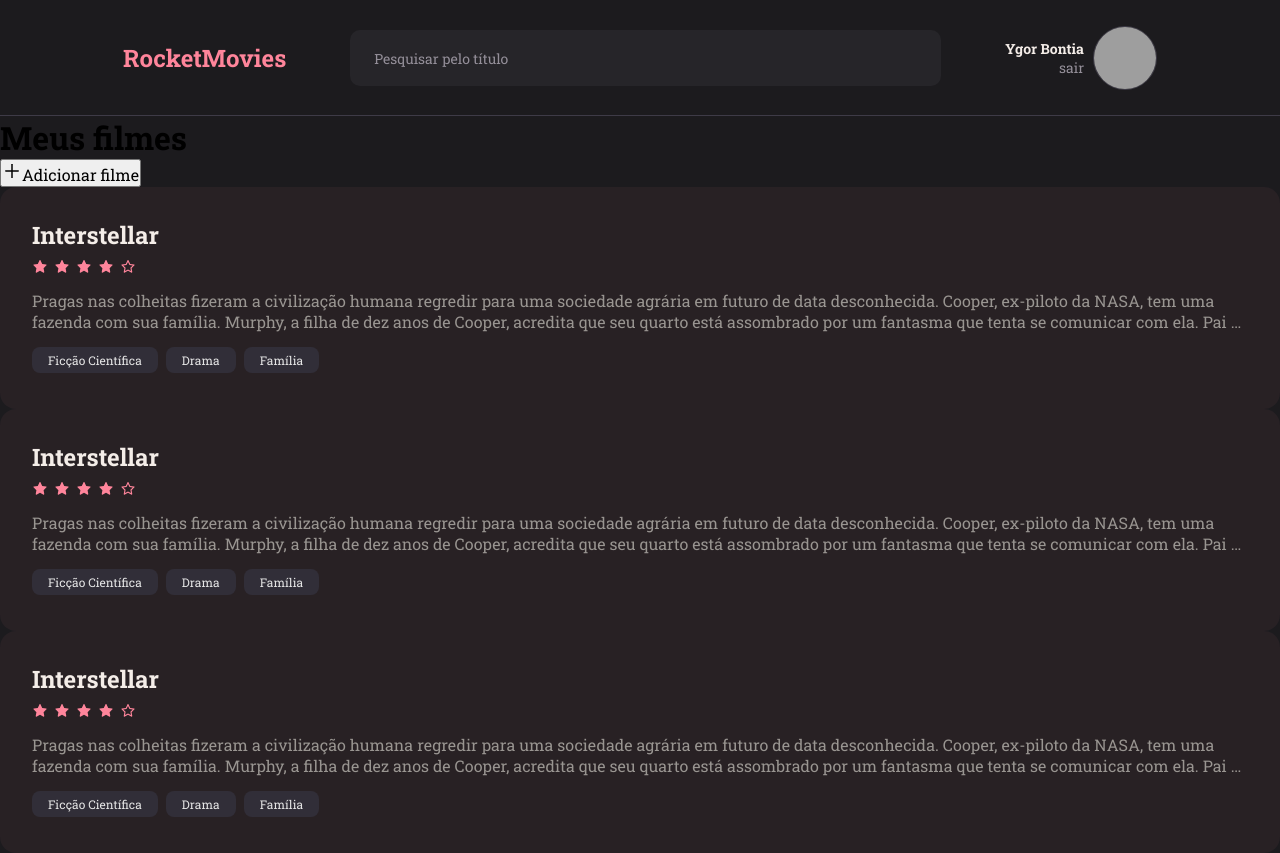
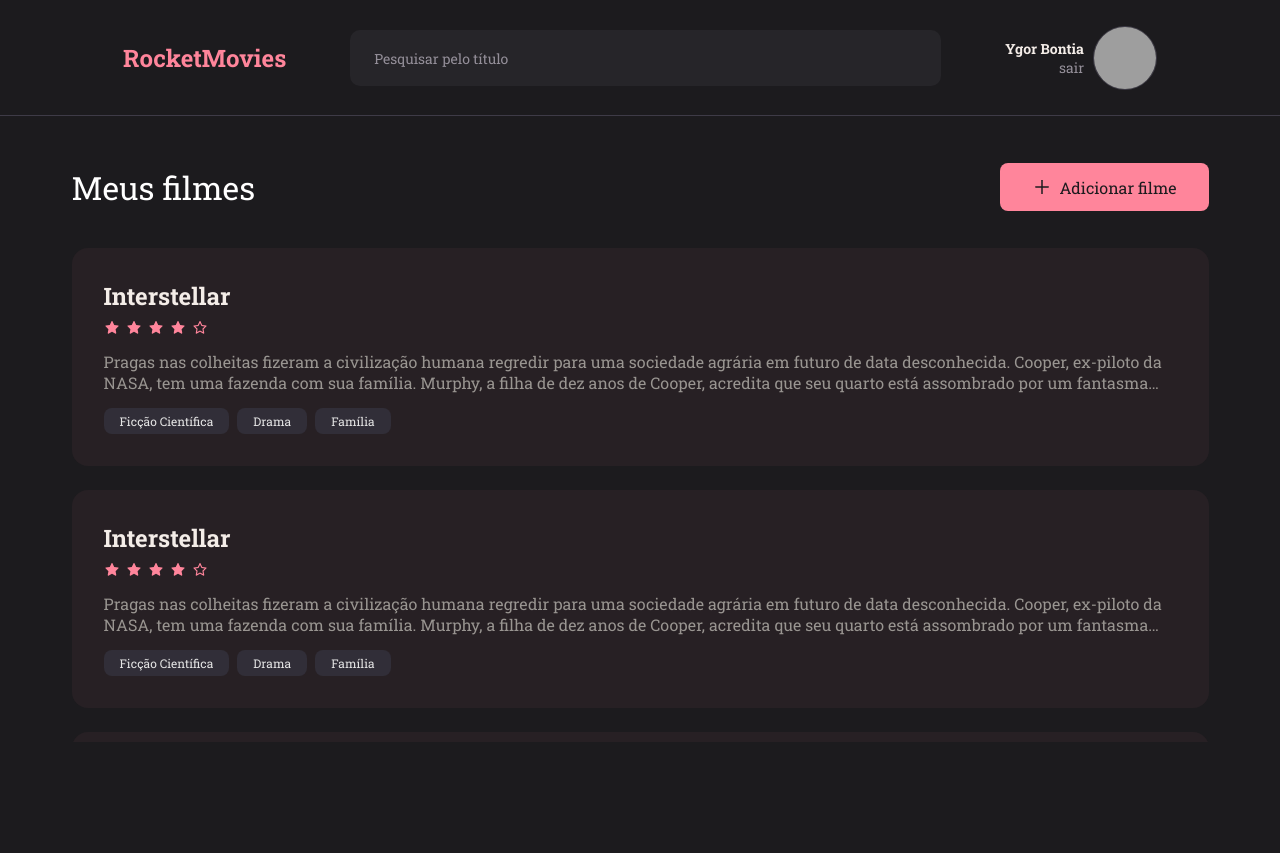
Before and after one commit to ygorbontia/project-front, a React (Vite) app: page / in a window 1280 px wide. After the commit the page ends 800 px from the top, so only its background shows below. Built offline with nearby package versions, Linux system fonts and the light colour scheme; grey boxes are pictures that could not be loaded.

Commit message:
complete Home page style and update page structure

```diff
--- a/src/pages/Home/index.jsx
+++ b/src/pages/Home/index.jsx
@@ -11,7 +11,6 @@ export function Home() {
     <HomeSC>
       <Header />
 
-      <main>
       <div className="movies">
         <h1>Meus filmes</h1>
 
@@ -53,7 +52,6 @@ export function Home() {
           ]}
         />
       </MovieNotesSC>
-      </main>
     </HomeSC>
   )
 }
--- a/src/pages/Home/style.js
+++ b/src/pages/Home/style.js
@@ -1,9 +1,72 @@
 import styled from 'styled-components';
 
 export const HomeSC = styled.div`
+  width: 100%;
+  height: 100vh;
+  padding-bottom: 5.8rem;
 
+  display: grid;
+  grid-template-rows: 11.6rem auto;
+  grid-template-areas:
+    "header"
+    "content";
+
+  > .movies {
+    display: flex;
+    align-items: center;
+    justify-content: space-between;
+
+    width: 113.7rem;
+    margin: 4.7rem auto 3.7rem;
+
+    h1 {
+      font-weight: 400;
+      font-size: 3.2rem;
+      color: ${({ theme }) => theme.white};
+    }
+
+    button {
+      height: 4.8rem;
+      background-color: ${({ theme }) => theme.pink_rgb};
+      border: none;
+      border-radius: 8px;
+      padding: 1.35rem 3.2rem;
+
+      display: flex;
+      align-items: center;
+      justify-content: center;
+      gap: .8rem;
+
+      cursor: pointer;
+
+      font-weight: 400;
+      font-size: 1.6rem;
+      color: ${({ theme }) => theme.dark_500};
+    }
+  }
 `;
 
 export const MovieNotesSC = styled.div`
+  grid-area: "content";
 
+  width: 113.7rem;
+  margin: 0 auto;
+  overflow-y: auto;
+
+  display: flex;
+  flex-direction: column;
+  gap: 2.4rem;
+
+  &::-webkit-scrollbar {
+    width: 8px;
+  }
+
+  &::-webkit-scrollbar-track {
+    background-color: transparent;
+  }
+
+  &::-webkit-scrollbar-thumb {
+    background-color: ${({ theme }) => theme.pink_rgb};
+    border-radius: 8px;
+  }
 `;
```
Lines whose indentation alone changed are shown as unchanged.
